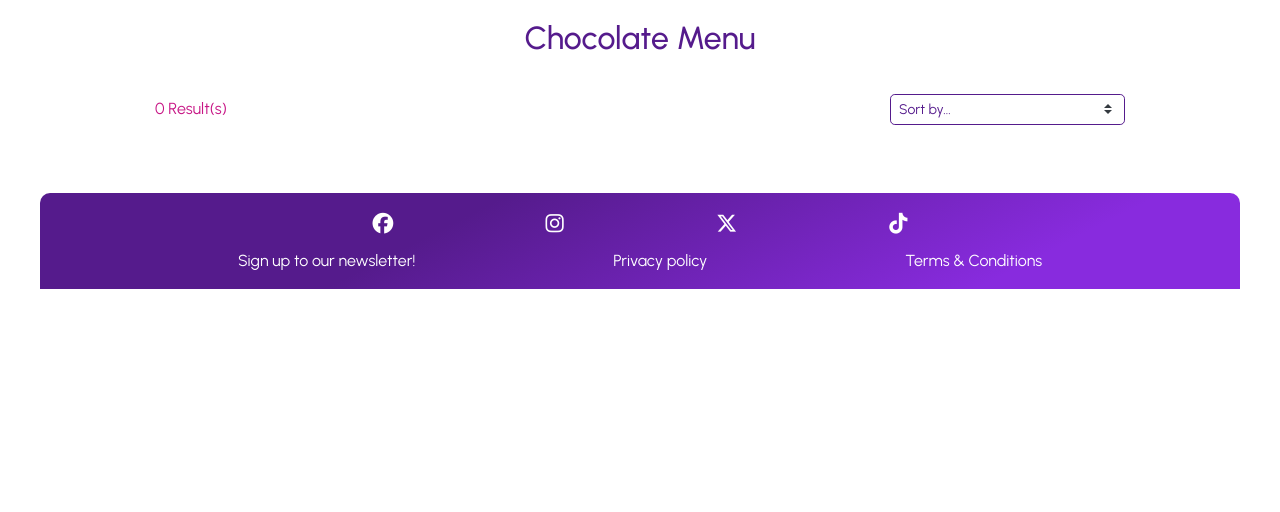
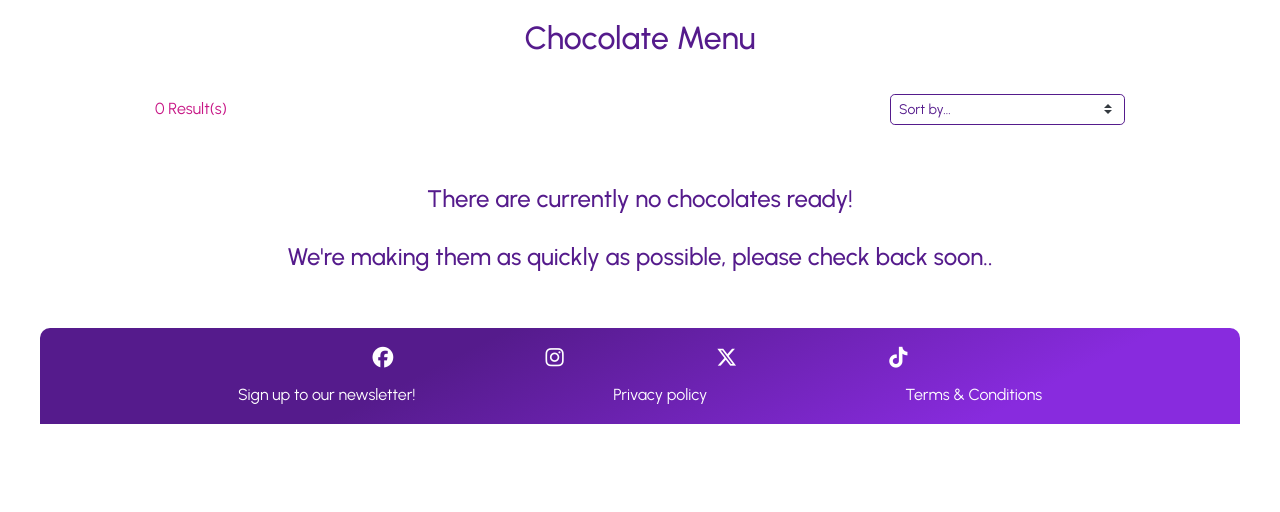
Before and after one commit to DannyGilligan/chocelegance-resubmission, a Django app: page /chocolates/ in a window 1280 px wide. Shown: the part 225-737 px from the top of the page. Run offline with Django 3.2, Linux system fonts and the light colour scheme; data that the repository does not hold is empty; some libraries are stand-ins or nearby versions.

Commit message:
Add logic to display message in chocolate.html when no chocolates in database

```diff
--- a/chocolates/models.py
+++ b/chocolates/models.py
@@ -163,6 +163,11 @@ class Chocolate(models.Model):
         return 0
 
     def save(self, *args, **kwargs):
+        """
+        This function overrides the save method to update
+        the choc_rating value with the calculated value
+        after reviews submissions
+        """
         self.choc_rating = self.get_choc_rating()
         super(Chocolate, self).save(*args, **kwargs)
 
--- a/chocolates/templates/chocolates/chocolates.html
+++ b/chocolates/templates/chocolates/chocolates.html
@@ -86,8 +86,12 @@
                 </div>
             </div>
 
+            <!-- Checks if there are chocolates model is not empty -->
+            {% if chocolates%}
             <!-- This row contains a DTL for loop to iterate through the chocolates context variable, from chocolates.html -->
             <div class="row">
+
+                <!-- Loops through chocolates if it is not empty -->
                 {% for chocolate in chocolates %}
                 <!-- Creates a bootstrap card for each chocolate, from chocolates.html -->
                 <div class="col-sm-6 col-md-6 col-lg-6 col-xl-3">
@@ -183,8 +187,15 @@
                     <!-- Card ends with closing div tag above, from chocolates.html -->
                 </div>
                 {% endfor %}
+
             </div>
-
+            {% else %}
+                {% if user.is_superuser %}
+                <h4 class="purple-text text-center mt-5">There are not chocolates saved to the database.<br><br>Please use the Chocolate Management menu to add some.</h4>
+                {% else %}
+                <h4 class="purple-text text-center mt-5">There are currently no chocolates ready!<br><br>We're making them as quickly as possible, please check back soon..</h4>
+                {% endif %}
+            {% endif %}
         </div>
     </div>
 </div>
```
Also changed, not shown: media/dark-choc-3-vegan-walnut-wonder_3itkPqa.webp (added), media/dark-choc-4-vegan-pepper-surprise_6nSHsYA.webp (added), media/dark-choc-4-vegan-pepper-surprise_couckV8.webp (added).
